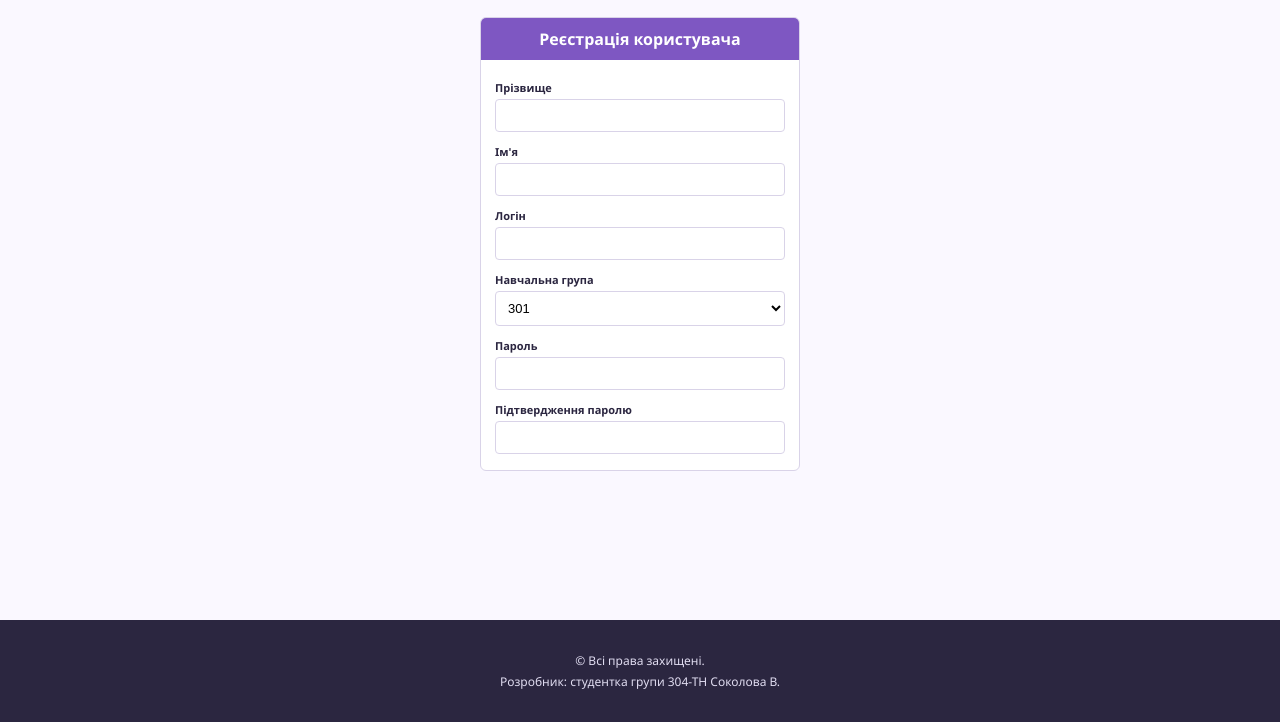
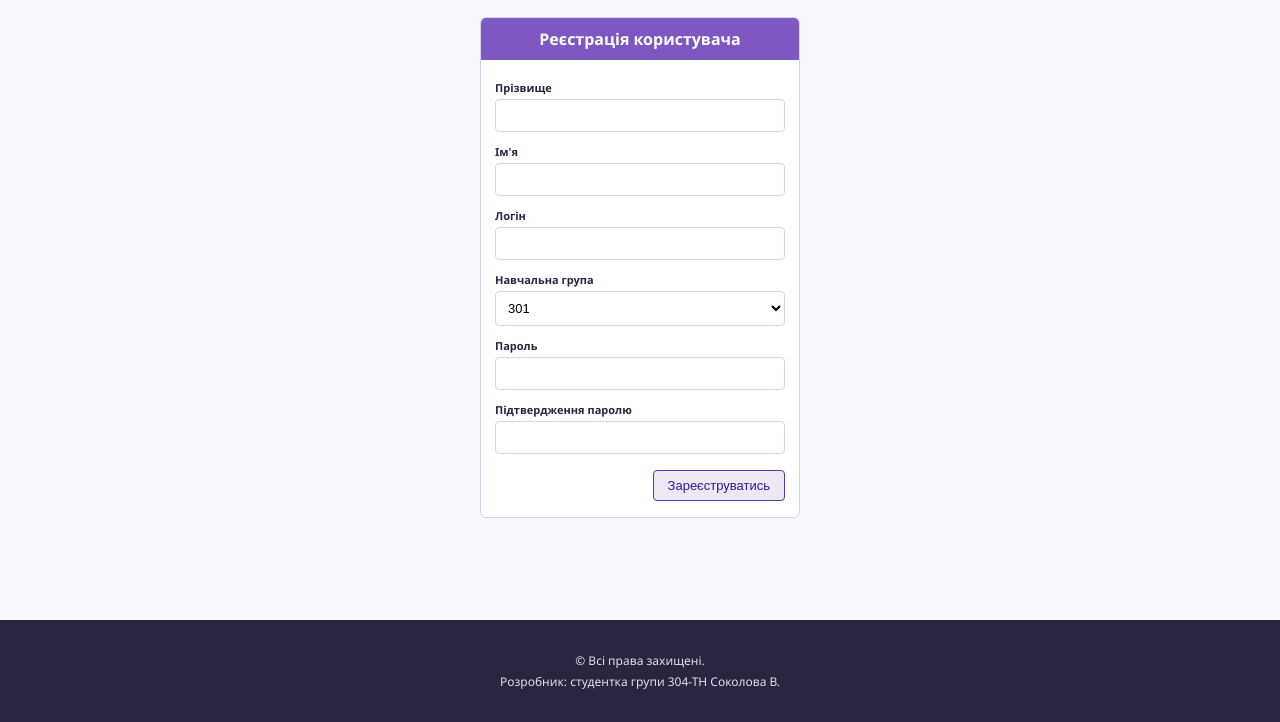
Before and after one commit to nrelvx/lab10_web, a plain HTML site: page register.htm in a window 1280 px wide. Shown: the part 78-800 px from the top of the page. Drawn offline with Linux system fonts and the light colour scheme.

Commit message:
Додано кнопку Зареєструватись

```diff
--- a/register.htm
+++ b/register.htm
@@ -37,6 +37,7 @@
         <input type="password" id="password" name="password">
         <label for="password2">Підтвердження паролю</label>
         <input type="password" id="password2" name="password2">
+        <button type="submit">Зареєструватись</button>
       </form>
     </div>
   </main>
```
